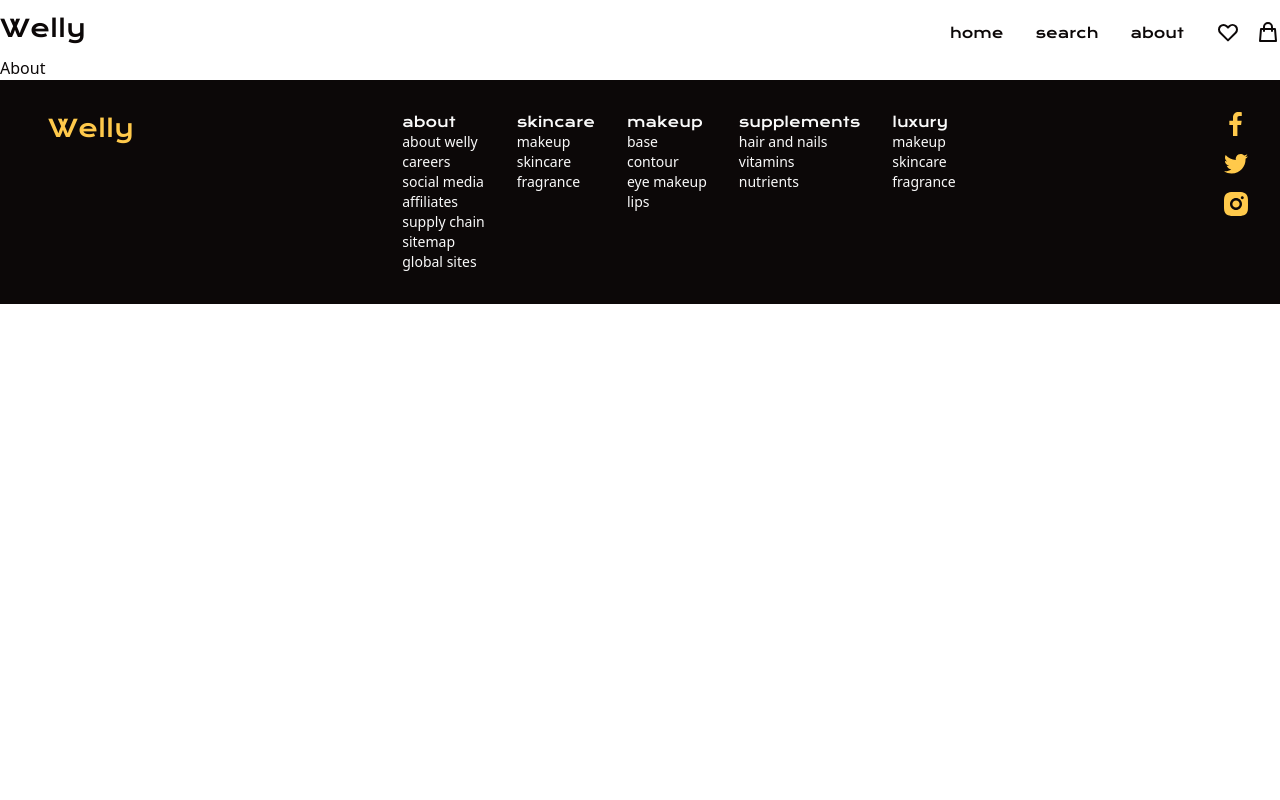
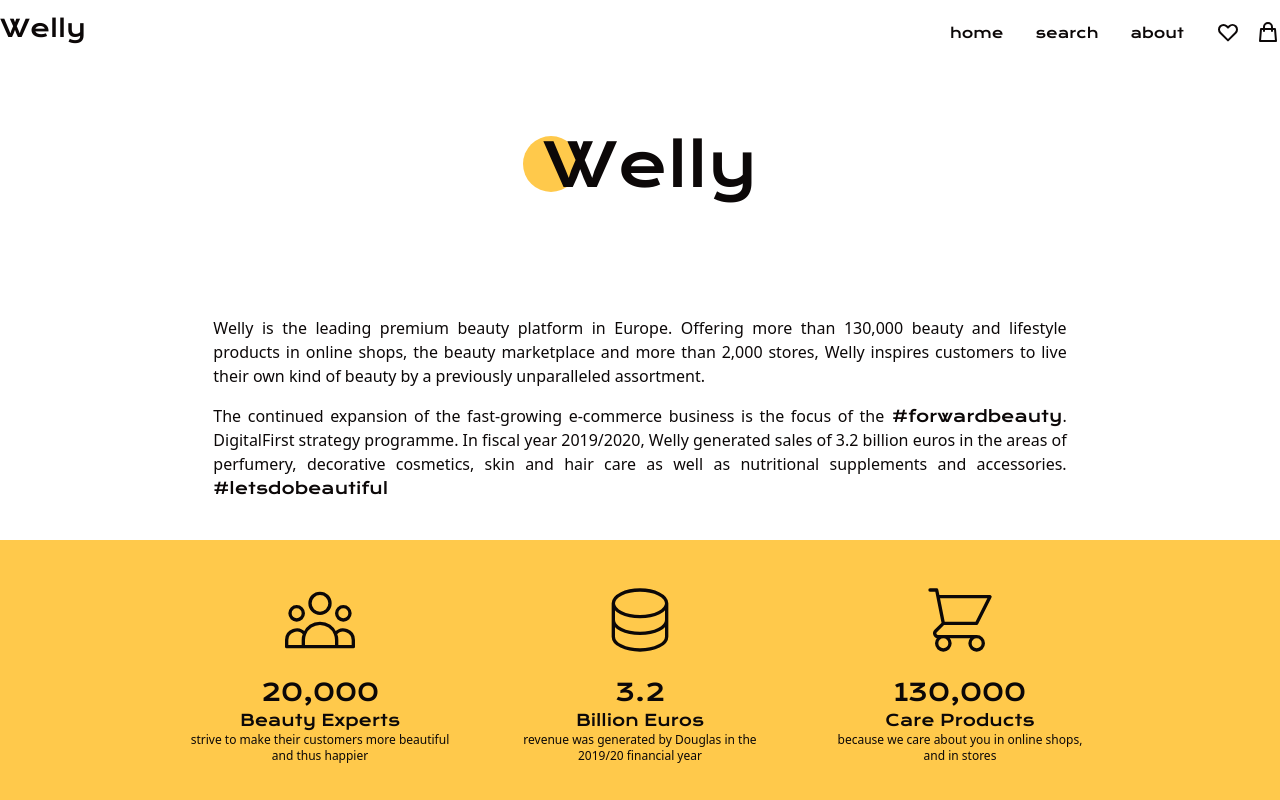
Before and after one commit to GraceJoseph-hub/my-project, a React (Vite) app: page /about in a window 1280 px wide. Shown: the top 800 px of the page. Built offline with nearby package versions, Linux system fonts and the light colour scheme.

Commit message:
working on the search page

```diff
--- /dev/null
+++ b/src/component/factNumber/FactNumber.jsx
@@ -0,0 +1,75 @@
+import React from "react";
+
+const Icon = ({ icon }) => {
+  if (icon === "people") {
+    return (
+      <svg
+        xmlns="http://www.w3.org/2000/svg"
+        class="h-20 w-20 mb-4"
+        fill="none"
+        viewBox="0 0 24 24"
+        stroke="currentColor"
+      >
+        <path
+          stroke-linecap="round"
+          stroke-linejoin="round"
+          stroke-width="1"
+          d="M17 20h5v-2a3 3 0 00-5.356-1.857M17 20H7m10 0v-2c0-.656-.126-1.283-.356-1.857M7 20H2v-2a3 3 0 015.356-1.857M7 20v-2c0-.656.126-1.283.356-1.857m0 0a5.002 5.002 0 019.288 0M15 7a3 3 0 11-6 0 3 3 0 016 0zm6 3a2 2 0 11-4 0 2 2 0 014 0zM7 10a2 2 0 11-4 0 2 2 0 014 0z"
+        />
+      </svg>
+    );
+  }
+
+  if (icon === "revenue") {
+    return (
+      <svg
+        xmlns="http://www.w3.org/2000/svg"
+        class="h-20 w-20 mb-4"
+        fill="none"
+        viewBox="0 0 24 24"
+        stroke="currentColor"
+      >
+        <path
+          stroke-linecap="round"
+          stroke-linejoin="round"
+          stroke-width="1"
+          d="M4 7v10c0 2.21 3.582 4 8 4s8-1.79 8-4V7M4 7c0 2.21 3.582 4 8 4s8-1.79 8-4M4 7c0-2.21 3.582-4 8-4s8 1.79 8 4m0 5c0 2.21-3.582 4-8 4s-8-1.79-8-4"
+        />
+      </svg>
+    );
+  }
+
+  if (icon === "shop") {
+    return (
+      <svg
+        xmlns="http://www.w3.org/2000/svg"
+        class="h-20 w-20 mb-4"
+        fill="none"
+        viewBox="0 0 24 24"
+        stroke="currentColor"
+      >
+        <path
+          stroke-linecap="round"
+          stroke-linejoin="round"
+          stroke-width="1"
+          d="M3 3h2l.4 2M7 13h10l4-8H5.4M7 13L5.4 5M7 13l-2.293 2.293c-.63.63-.184 1.707.707 1.707H17m0 0a2 2 0 100 4 2 2 0 000-4zm-8 2a2 2 0 11-4 0 2 2 0 014 0z"
+        />
+      </svg>
+    );
+  }
+};
+
+const FactNumber = ({ icon, number, title, description }) => {
+  return (
+    <div className="flex flex-col items-center w-full md:w-1/3">
+      <Icon icon={icon} />
+      <div className="text-center">
+        <h2 className="text-2xl font-krona">{number}</h2>
+        <h4 className="font-krona">{title}</h4>
+        <p className="text-xs w-5/6 mx-auto">{description}</p>
+      </div>
+    </div>
+  );
+};
+
+export default FactNumber;
--- /dev/null
+++ b/src/component/priceRange/PriceRange.jsx
@@ -0,0 +1,11 @@
+import React from 'react'
+
+const PriceRange = () => {
+  return (
+    <div className='bg-gray-200'>
+      <h4 className='font-krona text-sm mb-2'>Select price</h4>
+    </div>
+  )
+}
+
+export default PriceRange
--- /dev/null
+++ b/src/component/sidebar/SideBar.jsx
@@ -0,0 +1,13 @@
+import React from 'react'
+import PriceRange from '../priceRange/PriceRange'
+
+const SideBar = () => {
+  return (
+    <div>
+      <PriceRange />
+      <p>category</p>
+    </div>
+  )
+}
+
+export default SideBar
--- a/src/index.css
+++ b/src/index.css
@@ -34,3 +34,19 @@
 body{
   @apply text-dark;
 }
+
+
+.search{
+  display: grid;
+  grid-template-columns: 250px auto;
+  grid-area:
+  "sidebar results"
+  "sidebar results";
+}
+
+.search .sidebar{
+  grid-area: 'sidebar';
+}
+.search .results{
+  grid-area: 'sidebar';
+}
--- a/src/pages/About.jsx
+++ b/src/pages/About.jsx
@@ -1,9 +1,73 @@
-import React from 'react'
+import React from "react";
+
+import BrandLink from "../component/brandlink/BrandLink";
+import FactNumber from "../component/factNumber/FactNumber";
 
 const About = () => {
   return (
-    <div>About</div>
-  )
-}
+    <>
+      <div className="flex items-center">
+        <div className="relative my-20 mx-auto">
+          <div className="absolute bg-yellow h-14 rounded-full top-0 w-14 -z-1"></div>
+          <BrandLink classes="text-6xl ml-5" />
+        </div>
+      </div>
+      <div className=" text-justify py-10">
+        <div className="mx-auto w-2/3">
+          <p className="mb-4">
+            Welly is the leading premium beauty platform in Europe. Offering
+            more than 130,000 beauty and lifestyle products in online shops, the
+            beauty marketplace and more than 2,000 stores, Welly inspires
+            customers to live their own kind of beauty by a previously
+            unparalleled assortment.
+          </p>
+          <p>
+            The continued expansion of the fast-growing e‑commerce business is
+            the focus of the
+            <span className="font-krona"> #forwardbeauty</span>. DigitalFirst
+            strategy programme. In fiscal year 2019/2020, Welly generated sales
+            of 3.2 billion euros in the areas of perfumery, decorative
+            cosmetics, skin and hair care as well as nutritional supplements and
+            accessories.
+            <span className="font-krona"> #letsdobeautiful</span>
+          </p>
+        </div>
+      </div>
 
-export default About
+      <div className="bg-yellow">
+        <div className="flex flex-col md:flex-row space-y-10 md:space-y-0 py-10 w-3/4 mx-auto">
+          {/* Facts and figures */}
+          <FactNumber
+            icon={"people"}
+            number="20,000"
+            title="Beauty Experts"
+            description="strive to make their customers more beautiful and thus happier"
+          />
+          <FactNumber
+            icon={"revenue"}
+            number="3.2"
+            title="Billion Euros"
+            description="revenue was generated by Douglas in the 2019/20 financial year"
+          />
+          <FactNumber
+            icon={"shop"}
+            number="130,000"
+            title="Care Products"
+            description="because we care about you in online shops, and in stores"
+          />
+        </div>
+      </div>
+      <div className="text-center w-2/3 mx-auto my-20">
+        <h4 className="font-krona mb-4">Imprint</h4>
+        <p>Welly Inc. Welly-Street 7-11 40235 Welland</p>
+        <p>
+          You can reach us by email at: service@welly.wellly. Our deliveries go
+          out every Sunday evening so you can get them as early in the week as
+          possible
+        </p>
+      </div>
+    </>
+  );
+};
+
+export default About;
--- a/src/pages/Search.jsx
+++ b/src/pages/Search.jsx
@@ -1,8 +1,15 @@
 import React from 'react'
+import SideBar from '../component/sidebar/SideBar'
 
 const Search = () => {
   return (
-    <div>Search</div>
+    <div>
+      <div className="sidebar">
+        <SideBar />
+      </div>
+      <div className="topbar">topbar</div>
+      <div className="result">result</div>
+    </div>
   )
 }
 
```
